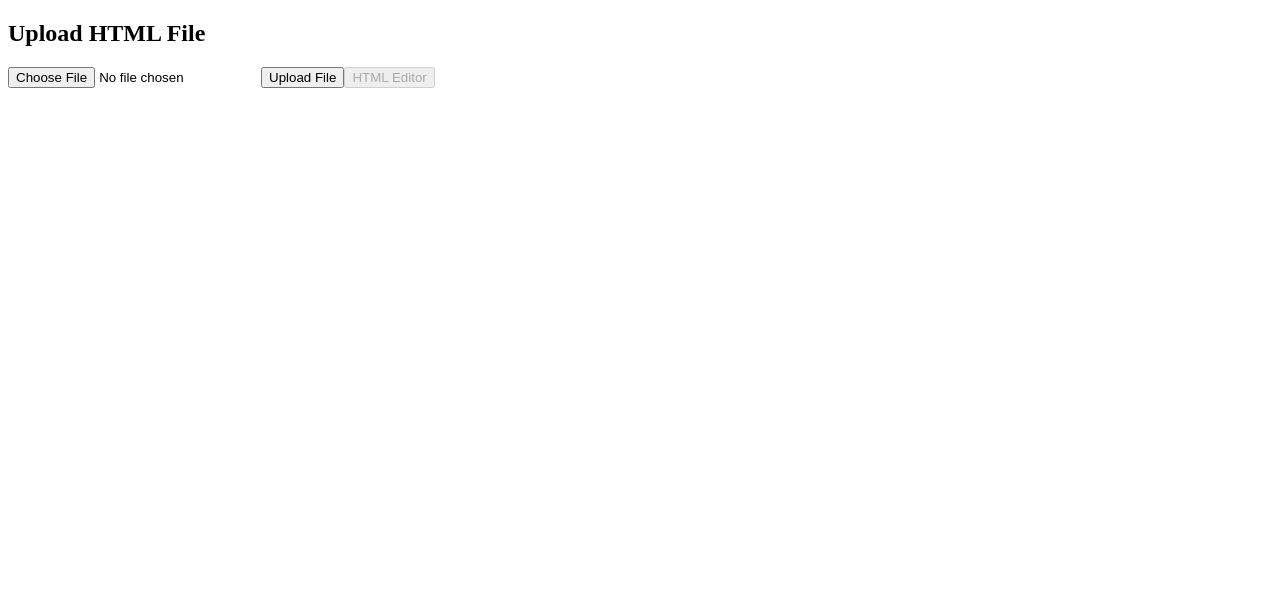
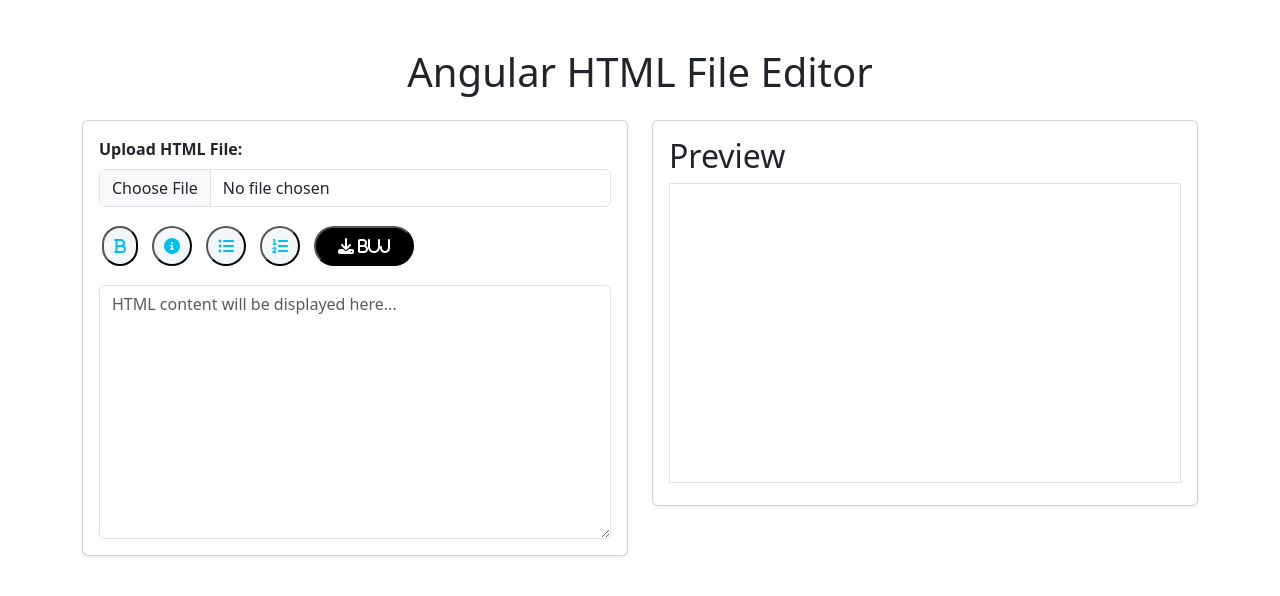
Before and after one commit to KaranjeetBisen/preview_Template, an Angular app: page / in a window 1280 px wide. Shown: the top 596 px of the page. Built offline with nearby package versions, Linux system fonts and the light colour scheme.

Commit message:
created the overall structure of preview

```diff
--- a/angular.json
+++ b/angular.json
@@ -32,10 +32,13 @@
               }
             ],
             "styles": [
-              "src/styles.scss",
-              "/home/admin/Desktop/Preview_Template/node_modules/quill/dist/quill.snow.css"
+              "/home/admin/Desktop/Preview_Template/preview_Template/node_modules/bootstrap/dist/css/bootstrap.min.css",
+              "node_modules/@fortawesome/fontawesome-free/css/all.min.css",
+              "src/styles.scss"
             ],
-            "scripts": []
+            "scripts": [
+              "/home/admin/Desktop/Preview_Template/preview_Template/node_modules/bootstrap/dist/js/bootstrap.min.js"
+            ]
           },
           "configurations": {
             "production": {
--- a/package.json
+++ b/package.json
@@ -18,6 +18,9 @@
     "@angular/platform-browser": "^19.0.0",
     "@angular/platform-browser-dynamic": "^19.0.0",
     "@angular/router": "^19.0.0",
+    "@fortawesome/fontawesome-free": "^6.7.2",
+    "bootstrap": "^5.3.3",
+    "bootstrap-icons": "^1.11.3",
     "quill": "^2.0.3",
     "rxjs": "~7.8.0",
     "tslib": "^2.3.0",
--- a/src/preview-tab/preview-tab.component.html
+++ b/src/preview-tab/preview-tab.component.html
@@ -1,15 +1,48 @@
-<div>
-  <h2>Upload HTML File</h2>
-  <input type="file" (change)="onFileSelected($event)" accept=".html">
-  <button (click)="uploadFile()">Upload File</button>
-  <button (click)="openEditor()" [disabled]="!selectedFile">HTML Editor</button>
-</div>
+<div class="container my-5">
+  <h1 class="text-center mb-4">Angular HTML File Editor</h1>
+  <div class="row">
+    <div class="col-lg-6 mb-4">
+      <div class="card shadow-sm">
+        <div class="card-body">
+          <label for="fileInput" class="form-label fw-bold">Upload HTML File:</label>
+          <input type="file" id="fileInput" class="form-control" (change)="onFileUpload($event)" accept=".html">
+          <div class="d-flex gap-2 my-3">
+            <!-- Bold Button with Font Awesome Icon -->
+            <button  (click)="wrapText('<b>', '</b>')">
+              <i class="fas fa-bold"></i>
+            </button>
 
-<!-- HTML Editor Section -->
-<div *ngIf="isEditorOpen" class="editor-container">
-  <textarea [(ngModel)]="editorContent" rows="15" cols="60"></textarea>
-  <div class="preview-container">
-    <h3>Preview</h3>
-    <iframe [srcdoc]="editorContent" width="100%" height="500px"></iframe>
+            <!-- Italic Button with Font Awesome Icon -->
+            <button  (click)="wrapText('<i>', '</i>')">
+              <i class="fas fa-info-circle nav-icon register-icon"></i>
+            </button>
+
+            <!-- Unordered List Button with Font Awesome Icon -->
+            <button  (click)="wrapText('<ul><li>', '</li></ul>')">
+              <i class="fas fa-list-ul"></i>
+            </button>
+
+            <!-- Ordered List Button with Font Awesome Icon -->
+            <button  (click)="wrapText('<ol><li>', '</li></ol>')">
+              <i class="fas fa-list-ol"></i>
+            </button>
+
+            <!-- Download Button with Font Awesome Icon -->
+            <button style="width: 100px; height: 40px; background-color: black;"  (click)="downloadHtml()">
+              <i class="fas fa-download" style="color: white;"> buj</i>
+            </button>
+          </div>
+          <textarea id="editor" [(ngModel)]="htmlContent" (input)="updatePreview()" class="form-control" rows="10" placeholder="HTML content will be displayed here..."></textarea>
+        </div>
+      </div>
+    </div>
+    <div class="col-lg-6">
+      <div class="card shadow-sm">
+        <div class="card-body">
+          <h2 class="card-title">Preview</h2>
+          <iframe class="w-100 border" [srcdoc]="previewContent" style="height: 300px;"></iframe>
+        </div>
+      </div>
+    </div>
   </div>
 </div>
--- a/src/preview-tab/preview-tab.component.scss
+++ b/src/preview-tab/preview-tab.component.scss
@@ -1,25 +1,12 @@
-.editor-container {
-  display: flex;
-  gap: 20px;
-  margin-top: 20px;
+button {
+  padding-inline: 10px; /* Horizontal padding */
+  margin: 3px; /* Spacing between buttons */
+  background-color: #f4f7fa; /* Default background color for buttons */
+  border-radius: 20px; /* Rounded corners for buttons */
+  cursor: pointer; /* Pointer cursor on hover */
+  text-align: center; /* Center-align text */
 }
 
-textarea {
-  flex: 1;
-  padding: 10px;
-  font-family: 'Courier New', Courier, monospace;
-  font-size: 14px;
+i {
+  color: #00bdf2; /* Default color for icons */
 }
-
-.preview-container {
-  flex: 1;
-  border: 1px solid #ccc;
-  padding: 10px;
-  box-shadow: 0 4px 8px rgba(0, 0, 0, 0.1);
-}
-
-iframe {
-  width: 100%;
-  height: 100%;
-  border: none;
-}
--- a/src/preview-tab/preview-tab.component.ts
+++ b/src/preview-tab/preview-tab.component.ts
@@ -1,54 +1,57 @@
+import { Component } from '@angular/core';
+import { FormsModule } from '@angular/forms';
 import { CommonModule } from '@angular/common';
-import { Component, OnInit } from '@angular/core';
-import { FormsModule } from '@angular/forms';
-import Quill from 'quill';
+import { BrowserModule } from '@angular/platform-browser';
 
 @Component({
   selector: 'app-preview-tab',
+  standalone: true,
   imports: [FormsModule, CommonModule],
   templateUrl: './preview-tab.component.html',
-  styleUrl: './preview-tab.component.scss'
+  styleUrls: ['./preview-tab.component.scss']
 })
 export class PreviewTabComponent {
+  htmlContent: string = '';
+  previewContent: string = '';
 
-
-  selectedFile: File | null = null;
-  editorContent: string = ''; // The content of the HTML file in the editor
-  isEditorOpen: boolean = false; // To track whether the editor is open
-
-  // Handle file selection
-  onFileSelected(event: any): void {
-    this.selectedFile = event.target.files[0];
-    this.loadFileContent();
-  }
-
-  // Read and load file content into the editor
-  loadFileContent(): void {
-    if (this.selectedFile) {
+  onFileUpload(event: any): void {
+    const file = event.target.files[0];
+    if (file) {
       const reader = new FileReader();
       reader.onload = (e: any) => {
-        this.editorContent = e.target.result; // Load file content into the editor
+        this.htmlContent = e.target.result;
+        this.updatePreview();
       };
-      reader.readAsText(this.selectedFile); // Read the HTML file as text
+      reader.readAsText(file);
     }
   }
 
-  // Upload the file (optional functionality)
-  uploadFile(): void {
-    if (this.selectedFile) {
-      const formData = new FormData();
-      formData.append('file', this.selectedFile, this.selectedFile.name);
-      console.log('File selected:', this.selectedFile);
-      // Example: Upload to backend server
-    } else {
-      alert('Please select a file first.');
-    }
+  wrapText(before: string, after: string): void {
+    const textarea: any = document.getElementById('editor');
+    const start = textarea.selectionStart;
+    const end = textarea.selectionEnd;
+    const selectedText = this.htmlContent.substring(start, end);
+    const newText = before + selectedText + after;
+    this.htmlContent =
+      this.htmlContent.substring(0, start) +
+      newText +
+      this.htmlContent.substring(end);
+    this.updatePreview();
   }
 
-  // Open the HTML editor
-  openEditor(): void {
-    if (this.selectedFile) {
-      this.isEditorOpen = true; // Show the editor section
-    }
+  updatePreview(): void {
+    this.previewContent = this.htmlContent;
+  }
+
+  downloadHtml(): void {
+    const blob = new Blob([this.htmlContent], { type: 'text/html' });
+    const url = window.URL.createObjectURL(blob);
+    const a = document.createElement('a');
+    a.href = url;
+    a.download = 'edited_file.html';
+    document.body.appendChild(a);
+    a.click();
+    document.body.removeChild(a);
+    window.URL.revokeObjectURL(url);
   }
 }
```
Also changed, not shown: 1 other file (tests, documents, lock files or other folders).
